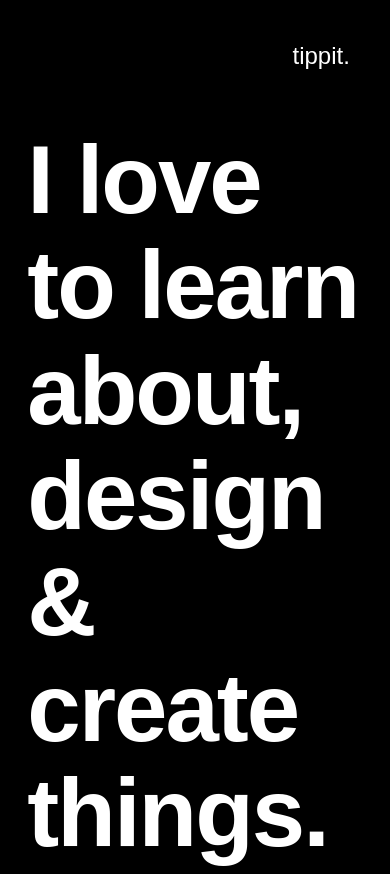
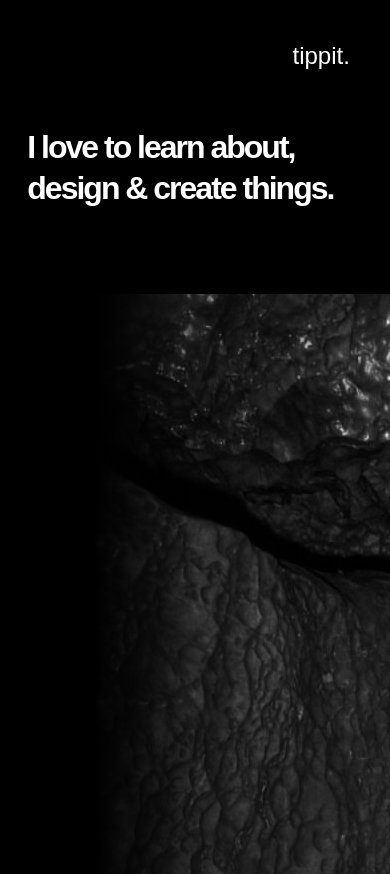
Before and after one commit to ZachTippit/portfolio, a website: page src/html/about.html in a window 390 px wide. Shown: the top 874 px of the page. Drawn offline with Linux system fonts and the light colour scheme; a web font is replaced by a local one.

Commit message:
Fixed mobile formatting

```diff
--- a/src/css/index.css
+++ b/src/css/index.css
@@ -199,6 +199,13 @@ h2{
     font-size: 12vm; /* IE9 fallback */
 }
 
+@media screen and (max-width: 767px) {
+    h2 {
+    line-height: 130%;
+    font-size: 2em;
+    }
+}
+
 h4{
     font-family: effra, sans-serif;
     font-weight: 700;
@@ -220,6 +227,17 @@ p {
     line-height: 160%;
     font-size: 24px;
     margin-bottom: 4vh;
+}
+
+@media screen and (max-width: 767px) {
+    h2 {
+    line-height: 130%;
+    font-size: 2em;
+    }
+
+    p{
+        font-size: 16px;
+    }
 }
 
 /* ====== Hover States ====== */
```
